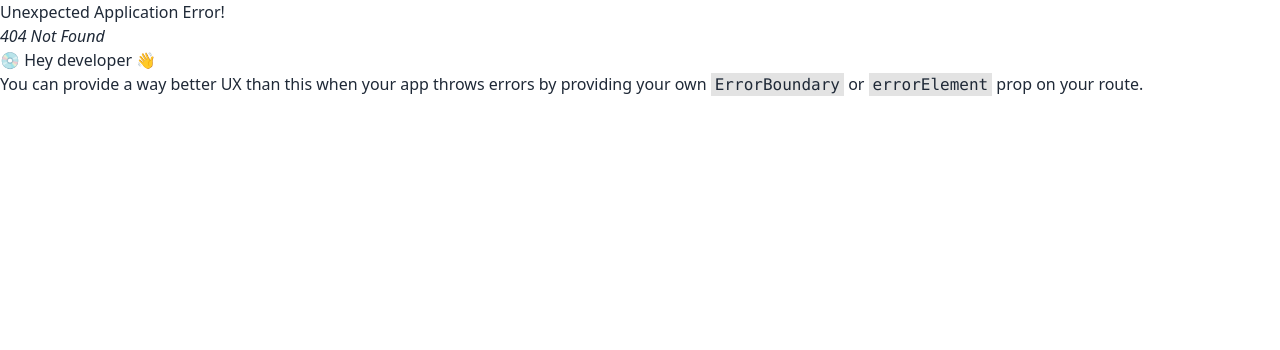
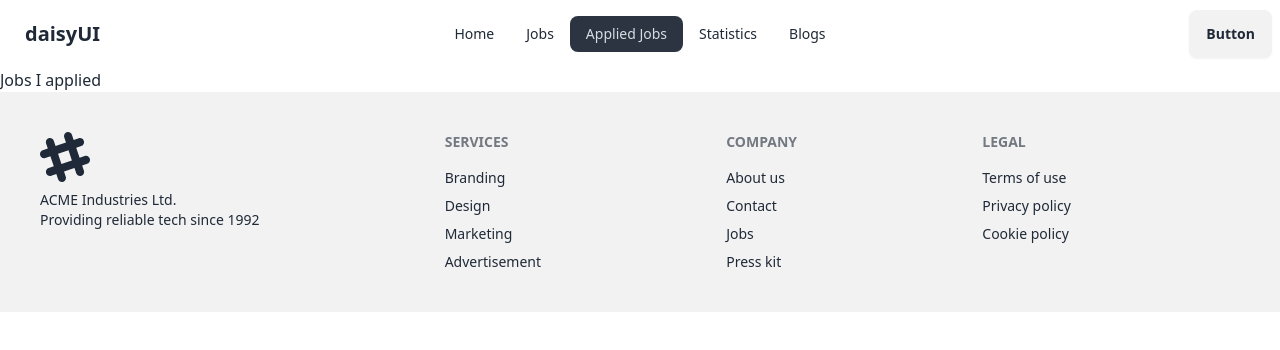
Before and after one commit to mazharul03/react-career-hub, a React (Vite) app: page /applied in a window 1280 px wide. Before the commit this address had no page. Shown: the top 350 px of the page. Built offline with nearby package versions, Linux system fonts and the light colour scheme.

Commit message:
Set Nested Route and Navbar for CareerHub

```diff
--- /dev/null
+++ b/src/Components/AppliedJobs/AppliedJobs.jsx
@@ -0,0 +1,10 @@
+
+const AppliedJobs = () => {
+    return (
+        <div>
+            <h2>Jobs I applied</h2>
+        </div>
+    );
+};
+
+export default AppliedJobs;
--- /dev/null
+++ b/src/Components/ErrorPage/ErrorPage.jsx
@@ -0,0 +1,12 @@
+import { Link } from "react-router-dom";
+
+const ErrorPage = () => {
+    return (
+        <div>
+            <h2>Oops!!!</h2>
+            <Link to='/'>Go back to home</Link>
+        </div>
+    );
+};
+
+export default ErrorPage;
--- /dev/null
+++ b/src/Components/Header/Header.jsx
@@ -0,0 +1,51 @@
+import { NavLink } from "react-router-dom";
+
+const Header = () => {
+
+    const links = <>
+        <li><NavLink to='/'>Home</NavLink></li>
+        <li><NavLink to='/jobs'>Jobs</NavLink></li>
+        <li><NavLink to='/applied'>Applied Jobs</NavLink></li>
+        <li><NavLink to='/statistics'>Statistics</NavLink></li>
+        <li><NavLink to='/blogs'>Blogs</NavLink></li>
+
+    </>
+    return (
+        <div className="navbar bg-base-100">
+            <div className="navbar-start">
+                <div className="dropdown">
+                    <div tabIndex={0} role="button" className="btn btn-ghost lg:hidden">
+                        <svg
+                            xmlns="http://www.w3.org/2000/svg"
+                            className="h-5 w-5"
+                            fill="none"
+                            viewBox="0 0 24 24"
+                            stroke="currentColor">
+                            <path
+                                strokeLinecap="round"
+                                strokeLinejoin="round"
+                                strokeWidth="2"
+                                d="M4 6h16M4 12h8m-8 6h16" />
+                        </svg>
+                    </div>
+                    <ul
+                        tabIndex={0}
+                        className="menu menu-sm dropdown-content bg-base-100 rounded-box z-[1] mt-3 w-52 p-2 shadow">
+                        {links}
+                    </ul>
+                </div>
+                <a className="btn btn-ghost text-xl">daisyUI</a>
+            </div>
+            <div className="navbar-center hidden lg:flex">
+                <ul className="menu menu-horizontal px-1">
+                    {links}
+                </ul>
+            </div>
+            <div className="navbar-end">
+                <a className="btn">Button</a>
+            </div>
+        </div>
+    );
+};
+
+export default Header;
--- a/src/Components/Root/Root.jsx
+++ b/src/Components/Root/Root.jsx
@@ -1,10 +1,12 @@
 import { Outlet } from "react-router-dom";
 import Footer from "../Footer/Footer";
+import Header from "../Header/Header";
 
 
 const Root = () => {
     return (
         <div>
+            <Header></Header>
             <Outlet></Outlet>
             <Footer></Footer>
         </div>
--- a/src/main.jsx
+++ b/src/main.jsx
@@ -7,15 +7,22 @@ import {
 } from "react-router-dom";
 import Root from './Components/Root/Root';
 import Home from './Components/Home/Home';
+import AppliedJobs from './Components/AppliedJobs/AppliedJobs';
+import ErrorPage from './Components/ErrorPage/ErrorPage';
 
 const router = createBrowserRouter([
   {
     path: "/",
     element: <Root></Root>,
+    errorElement: <ErrorPage></ErrorPage>,
     children: [
       {
         path: '/',
         element: <Home></Home>
+      },
+      {
+        path: '/applied',
+        element: <AppliedJobs></AppliedJobs>
       }
     ]
   },
```
